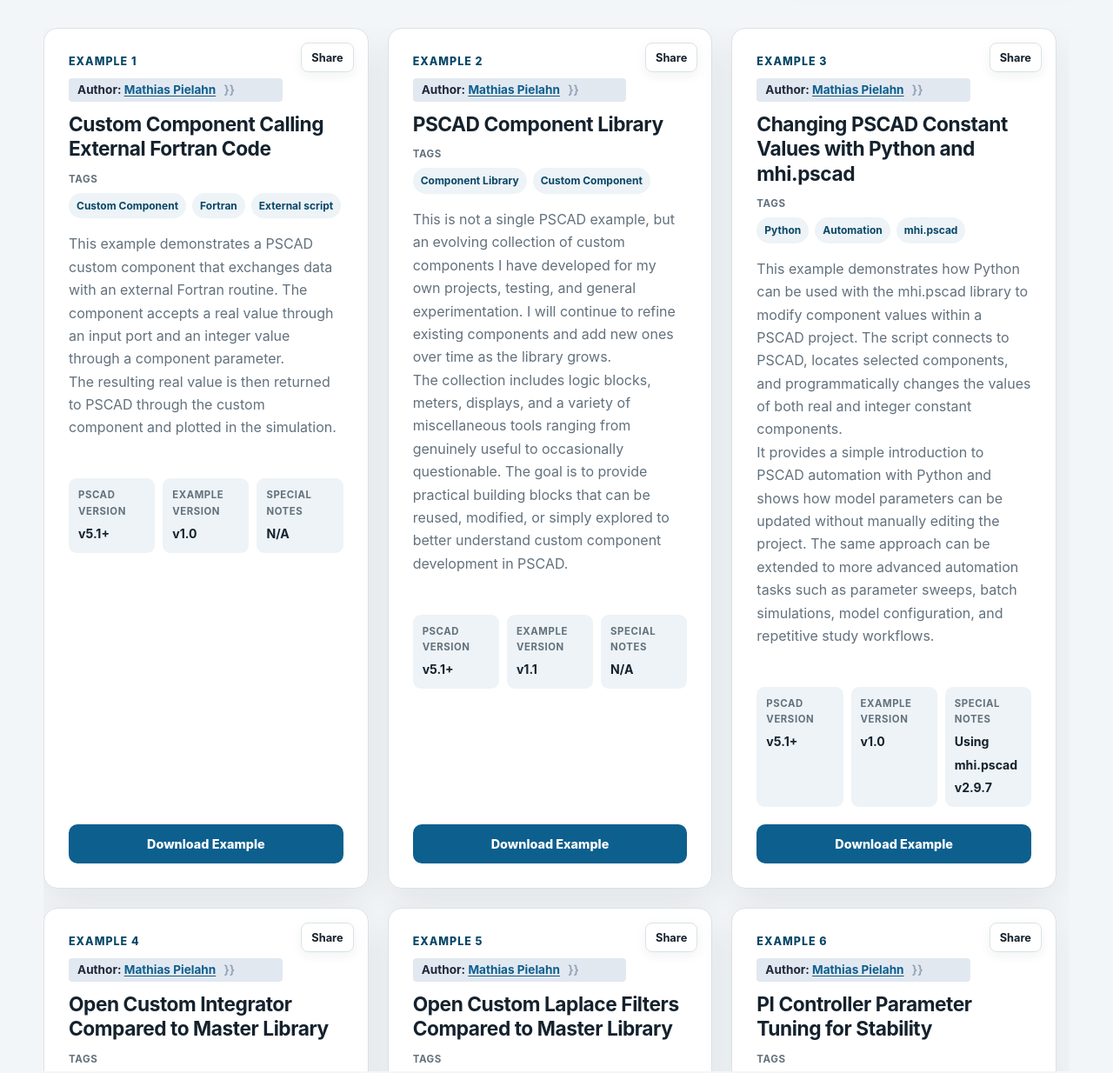
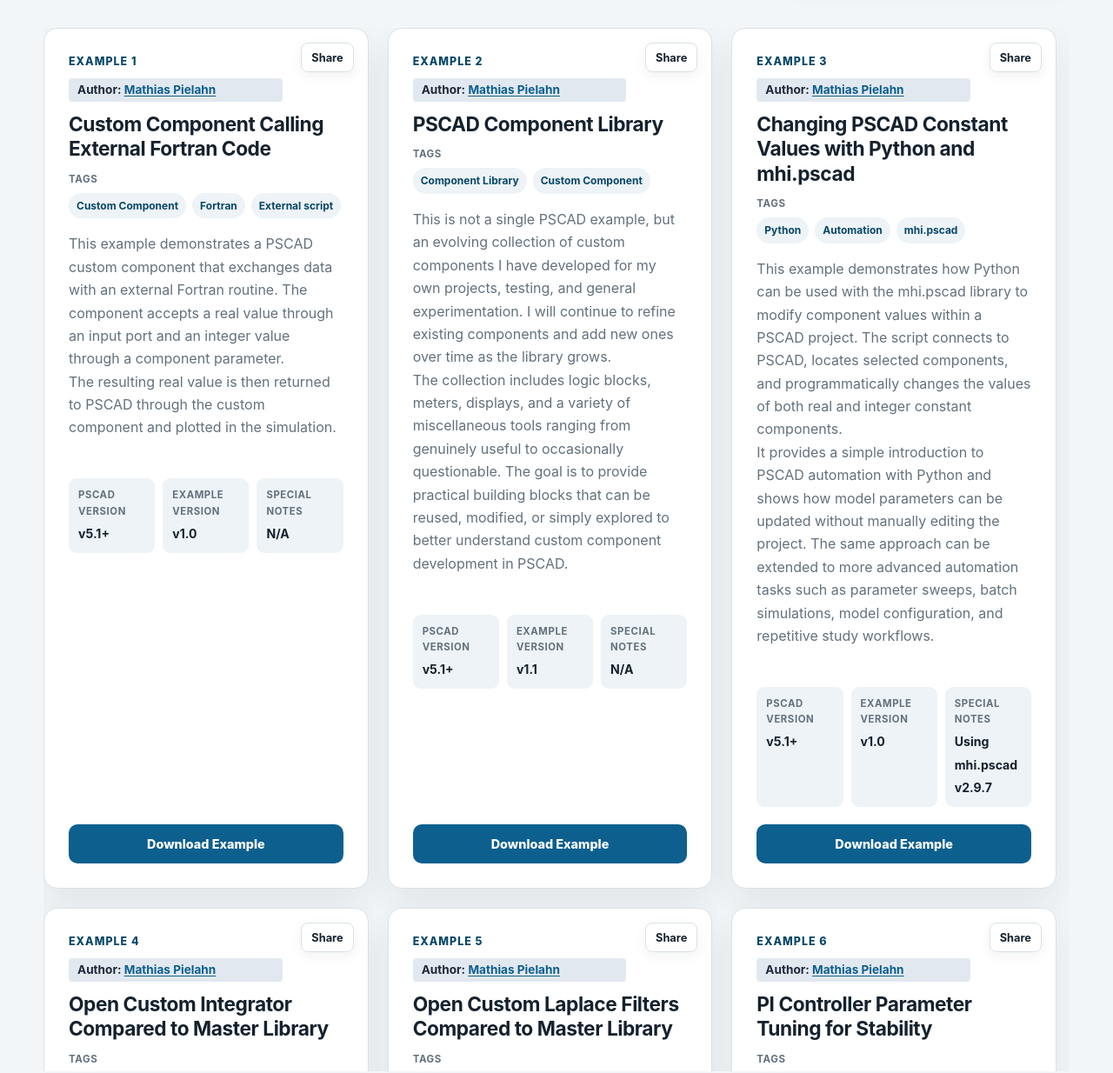
Before and after one commit to EMT-Tools/emt-tools.github.io, a Jekyll site: the page built from index.html, in a window 1280 px wide. Shown: the part 1160-2394 px from the top of the page at 87% size. Built offline with Jekyll 4.4.1, drawn with Linux system fonts in a browser that asks for light colours.

Commit message:
Update index.html

```diff
--- a/index.html
+++ b/index.html
@@ -93,7 +93,7 @@
             <div class="example-number">Example {{ forloop.index }}</div>
 
             <div style="background-color: #e2e8f0; padding: 4px 10px; font-size: 0.85em; color: #1e293b; border-radius: 4px; display: inline-block; margin-bottom: 12px; margin-top: 8px; font-weight: bold; max-width: calc(100% - 70px); line-height: 1.4;">
-                Author: <a href="{{ example.linkedin | default: 'https://www.linkedin.com/in/mathiaspielahn/' }}" target="_blank" rel="noopener noreferrer" style="color: #0d5f8e; text-decoration: underline; text-underline-offset: 2px;">{{ example.author | default: 'Mathias Pielahn' }}</a> <span style="margin: 0 6px; color: #94a3b8;"> }}
+                Author: <a href="{{ example.linkedin | default: 'https://www.linkedin.com/in/mathiaspielahn/' }}" target="_blank" rel="noopener noreferrer" style="color: #0d5f8e; text-decoration: underline; text-underline-offset: 2px;">{{ example.author | default: 'Mathias Pielahn' }}</a> <span style="margin: 0 6px; color: #94a3b8;">
             </div>
 
             <h3 style="margin-top: 0;">{{ example.title }}</h3>
```
